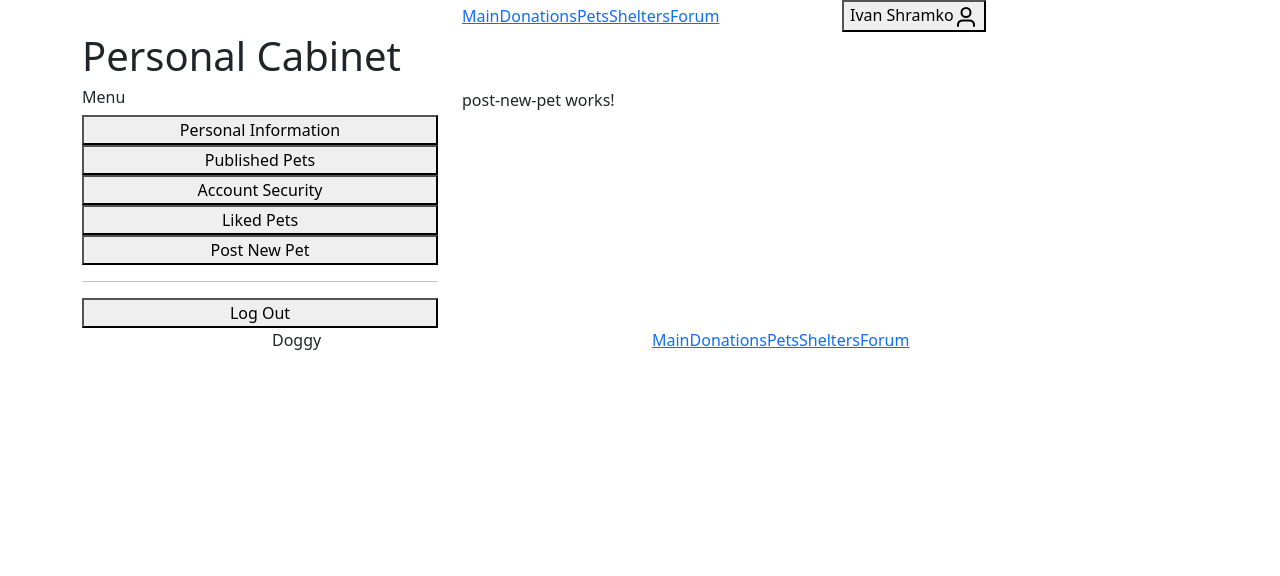
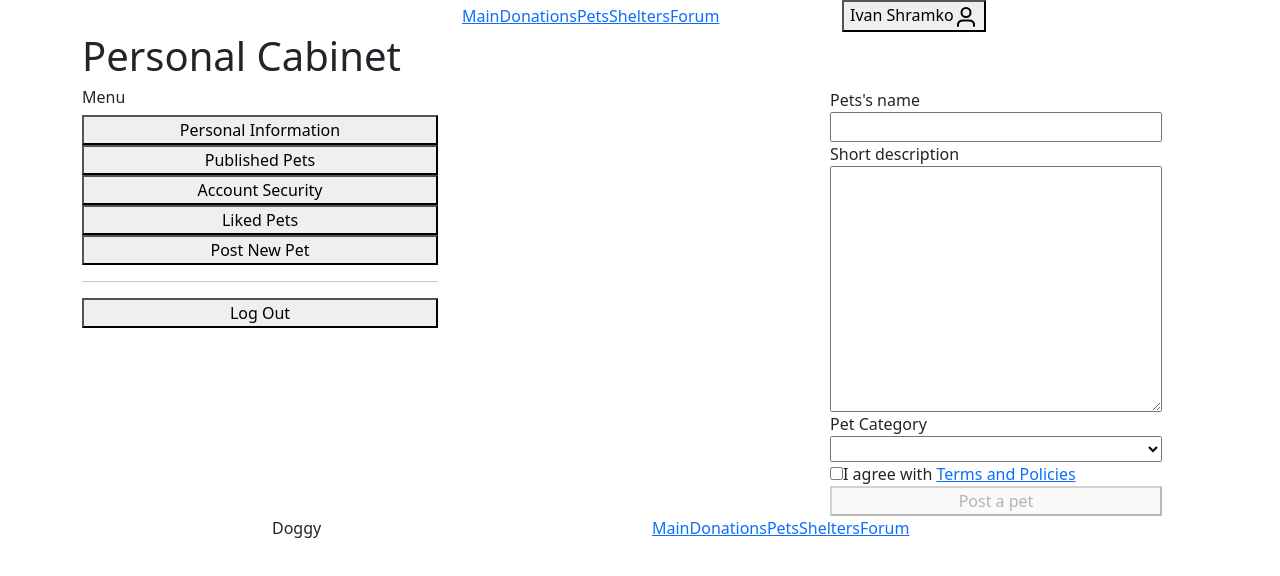
Before and after one commit to iv-shramko-nure/Doggy, an Angular app in the folder frontend/DoggyWeb/: page /profile/post-pet in a window 1280 px wide. Shown: the top 576 px of the page. Built offline with nearby package versions, Linux system fonts and the light colour scheme.

Commit message:
implemented profile tabs

```diff
--- a/frontend/DoggyWeb/src/app/auth/components/shelter-register/main-info/main-info.component.ts
+++ b/frontend/DoggyWeb/src/app/auth/components/shelter-register/main-info/main-info.component.ts
@@ -1,6 +1,6 @@
 import { Component, OnInit } from '@angular/core';
 import { FormBuilder, FormGroup, Validators } from '@angular/forms';
-import { confirmPasswordValidatorFn } from 'src/app/auth/components/shelter-register/helpers';
+import { confirmPasswordValidatorFn } from 'src/app/shared/helpers';
 
 @Component({
   selector: 'app-main-info',
--- a/frontend/DoggyWeb/src/app/core/components/user-profile/profile-tabs/account-security/account-security.component.css
+++ b/frontend/DoggyWeb/src/app/core/components/user-profile/profile-tabs/account-security/account-security.component.css
@@ -0,0 +1,3 @@
+.security-form {
+  display: grid;
+}
--- a/frontend/DoggyWeb/src/app/core/components/user-profile/profile-tabs/account-security/account-security.component.html
+++ b/frontend/DoggyWeb/src/app/core/components/user-profile/profile-tabs/account-security/account-security.component.html
@@ -1 +1,22 @@
-<p>account-security works!</p>
+<div class="container">
+  <div class="row">
+    <div class="col-6">
+      <form [formGroup]="securityForm" class="security-form"(ngSubmit)="changePassword()" >
+        <label for="oldPassword">Old Password</label>
+        <input formControlName="oldPassword" name="oldPassword" type="password">
+        <label for="password">New Password</label>
+        <input formControlName="password" name="password" type="password">
+        <label for="confirmPassword">Repeat Password</label>
+        <input formControlName="confirmPassword" name="confirmPassword" type="password">
+        <button type="submit">Save Changes</button>
+      </form>
+    </div>
+    <div class="col-6">
+      <h6>Note</h6>
+      <p>
+        Try to remember your password or write it down somewhere in case you forget it. If did so, you can ask to
+        restore it via email while logging in!
+      </p>
+    </div>
+  </div>
+</div>
--- a/frontend/DoggyWeb/src/app/core/components/user-profile/profile-tabs/account-security/account-security.component.ts
+++ b/frontend/DoggyWeb/src/app/core/components/user-profile/profile-tabs/account-security/account-security.component.ts
@@ -1,4 +1,6 @@
 import { Component, OnInit } from '@angular/core';
+import { FormBuilder, FormGroup, Validators } from '@angular/forms';
+import { confirmPasswordValidatorFn } from 'src/app/shared/helpers';
 
 @Component({
   selector: 'app-account-security',
@@ -7,9 +9,32 @@ import { Component, OnInit } from '@angular/core';
 })
 export class AccountSecurityComponent implements OnInit {
 
-  constructor() { }
+  constructor(
+    private fb: FormBuilder
+  ) { }
 
-  ngOnInit(): void {
+  public securityForm!: FormGroup;
+
+  public ngOnInit(): void {
+    this.initForm();
   }
 
+  public changePassword() { }
+
+  private initForm() {
+    this.securityForm = this.fb.group({
+      oldPassword: [
+        null,
+        Validators.required
+      ],
+      password: [
+        null,
+        Validators.required
+      ],
+      confirmPassword: [
+        null,
+        [Validators.required, confirmPasswordValidatorFn]
+      ]
+    });
+  }
 }
--- a/frontend/DoggyWeb/src/app/core/components/user-profile/profile-tabs/personal-info/personal-info.component.html
+++ b/frontend/DoggyWeb/src/app/core/components/user-profile/profile-tabs/personal-info/personal-info.component.html
@@ -1 +1,40 @@
-<p>personal-info works!</p>
+<div class="container">
+  <div class="row">
+    <div class="col">
+      <div class="row">
+        <div class="col-4">
+          <!-- profile pic -->
+        </div>
+        <div class="col-8">
+          <h3>{{fullName}}</h3>
+          <h4>{{email}}</h4>
+        </div>
+      </div>
+      <div class="row">
+        <div class="col">
+          <form [formGroup]="profileForm" (ngSubmit)="updateProfile()">
+            <div class="row">
+              <div class="col-6 d-flex flex-column">
+                <label for="fullName">Full Name</label>
+                <input formControlName="fullName" name="fullName" type="text">
+                <label for="phone">Phone</label>
+                <input formControlName="phone" name="phone" type="text">
+              </div>
+              <div class="col-6 d-flex flex-column">
+                <label for="email">Email</label>
+                <input formControlName="email" name="email" type="text">
+                <label for="address">Address</label>
+                <input formControlName="address" name="address" type="text">
+              </div>
+            </div>
+            <div class="row">
+              <div class="col d-flex justify-content-center">
+                <button type="submit">Save Changes</button>
+              </div>
+            </div>
+          </form>
+        </div>
+      </div>
+    </div>
+  </div>
+</div>
--- a/frontend/DoggyWeb/src/app/core/components/user-profile/profile-tabs/personal-info/personal-info.component.ts
+++ b/frontend/DoggyWeb/src/app/core/components/user-profile/profile-tabs/personal-info/personal-info.component.ts
@@ -1,4 +1,5 @@
 import { Component, OnInit } from '@angular/core';
+import { FormBuilder, FormGroup, Validators } from '@angular/forms';
 
 @Component({
   selector: 'app-personal-info',
@@ -7,9 +8,40 @@ import { Component, OnInit } from '@angular/core';
 })
 export class PersonalInfoComponent implements OnInit {
 
-  constructor() { }
+  constructor(
+    private fb: FormBuilder
+  ) { }
 
-  ngOnInit(): void {
+  public fullName: string = 'Ivan Shramko'
+  public email: string = 'ffff@gggg.com'
+
+  public profileForm!: FormGroup;
+
+  public ngOnInit(): void {
+    this.initForm();
+  }
+
+  public updateProfile() { }
+
+  private initForm() {
+    this.profileForm = this.fb.group({
+      fullName: [
+        null,
+        Validators.required
+      ],
+      phone: [
+        null,
+        Validators.required
+      ],
+      email: [
+        null,
+        Validators.required
+      ],
+      address: [
+        null,
+        Validators.required
+      ]
+    });
   }
 
 }
--- a/frontend/DoggyWeb/src/app/core/components/user-profile/profile-tabs/post-new-pet/post-new-pet.component.css
+++ b/frontend/DoggyWeb/src/app/core/components/user-profile/profile-tabs/post-new-pet/post-new-pet.component.css
@@ -0,0 +1,3 @@
+.post-pet-form {
+  display: grid;
+}
--- a/frontend/DoggyWeb/src/app/core/components/user-profile/profile-tabs/post-new-pet/post-new-pet.component.html
+++ b/frontend/DoggyWeb/src/app/core/components/user-profile/profile-tabs/post-new-pet/post-new-pet.component.html
@@ -1 +1,31 @@
-<p>post-new-pet works!</p>
+<div class="container">
+  <div class="row">
+    <div class="row">
+      <div class="col-6">
+        <!-- photo input -->
+      </div>
+      <div class="col-6">
+        <form [formGroup]="postPetForm" (ngSubmit)="onPostpet()" class="post-pet-form">
+          <label for="petName">Pets's name</label>
+          <input formControlName="petName" name="petName" type="text">
+          <label for="description">Short description</label>
+          <textarea formControlName="description" name="description" cols="30" rows="10">
+          </textarea>
+          <label for="petCategory">Pet Category</label>
+          <select formControlName="petCategory" name="petCategory">
+            <option value="0">Get pets categories from db????</option>
+          </select>
+          <div>
+            <input formControlName="termsAndPolicies" type="checkbox" name="termsAndPolicies">
+            <label for="termsAndPolicies">
+              I agree with
+              <a href="https://www.youtube.com/watch?v=dQw4w9WgXcQ&ab_channel=RickAstley" target="_blank">Terms and
+                Policies</a>
+            </label>
+          </div>
+          <button type="submit" [disabled]="!postPetForm.valid">Post a pet</button>
+        </form>
+      </div>
+    </div>
+  </div>
+</div>
--- a/frontend/DoggyWeb/src/app/core/components/user-profile/profile-tabs/post-new-pet/post-new-pet.component.ts
+++ b/frontend/DoggyWeb/src/app/core/components/user-profile/profile-tabs/post-new-pet/post-new-pet.component.ts
@@ -1,4 +1,5 @@
 import { Component, OnInit } from '@angular/core';
+import { FormBuilder, FormGroup, Validators } from '@angular/forms';
 
 @Component({
   selector: 'app-post-new-pet',
@@ -7,9 +8,39 @@ import { Component, OnInit } from '@angular/core';
 })
 export class PostNewPetComponent implements OnInit {
 
-  constructor() { }
+  constructor(
+    private fb: FormBuilder
+  ) { }
 
-  ngOnInit(): void {
+  public postPetForm!: FormGroup;
+
+  public ngOnInit(): void {
+    this.initForm();
+  }
+
+  public onPostpet() {
+
+  }
+
+  private initForm() {
+    this.postPetForm = this.fb.group({
+      petName: [
+        null,
+        [Validators.required]
+      ],
+      description: [
+        null,
+        [Validators.required]
+      ],
+      petCategory: [
+        null,
+        [Validators.required]
+      ],
+      termsAndPolicies: [
+        false,
+        [Validators.requiredTrue, Validators.required]
+      ]
+    });
   }
 
 }
--- a/frontend/DoggyWeb/src/app/core/core.module.ts
+++ b/frontend/DoggyWeb/src/app/core/core.module.ts
@@ -11,6 +11,7 @@ import { PublishedPetsComponent } from './components/user-profile/profile-tabs/p
 import { AccountSecurityComponent } from './components/user-profile/profile-tabs/account-security/account-security.component';
 import { LikedPetsComponent } from './components/user-profile/profile-tabs/liked-pets/liked-pets.component';
 import { PostNewPetComponent } from './components/user-profile/profile-tabs/post-new-pet/post-new-pet.component';
+import { FormsModule, ReactiveFormsModule } from '@angular/forms';
 
 
 
@@ -29,7 +30,9 @@ import { PostNewPetComponent } from './components/user-profile/profile-tabs/post
   imports: [
     CommonModule,
     RouterModule,
-    CoreRoutingModule
+    CoreRoutingModule,
+    ReactiveFormsModule,
+    FormsModule
   ],
   exports: [
     NavBarComponent,
```
Also changed, not shown: frontend/DoggyWeb/src/app/shared/helpers.ts (renamed from frontend/DoggyWeb/src/app/auth/components/shelter-register/helpers.ts).
